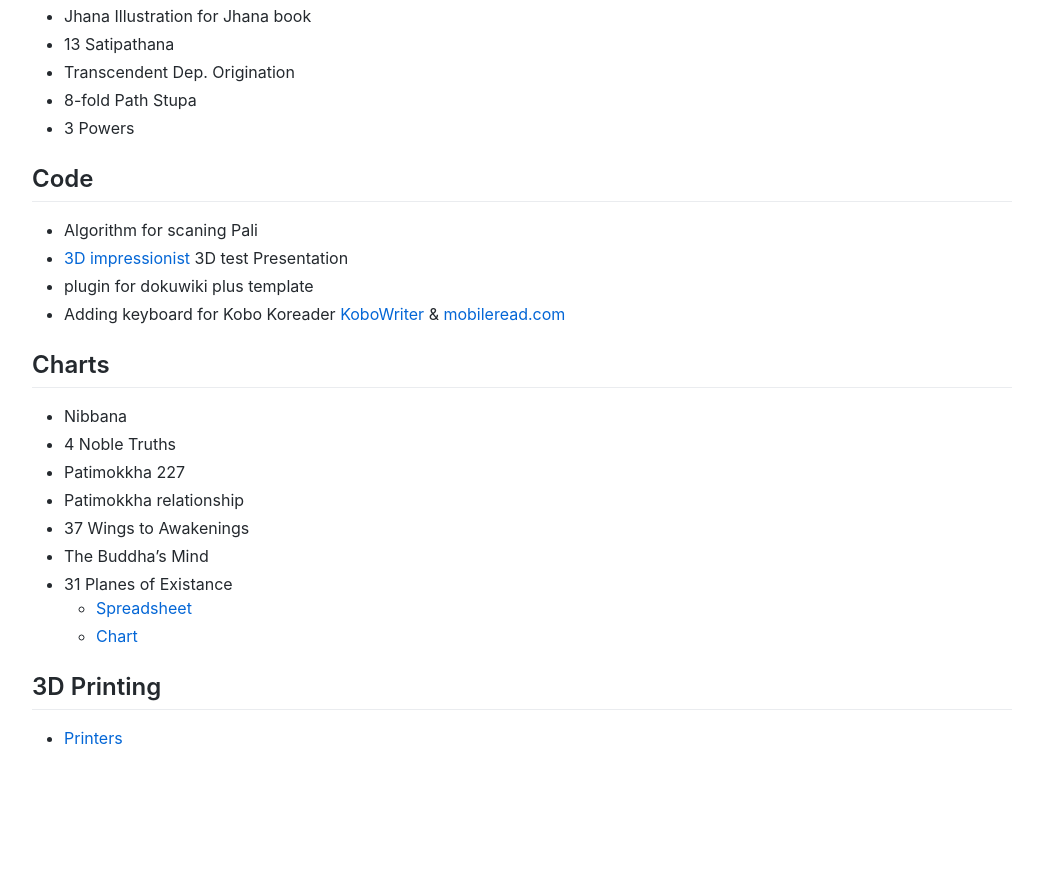
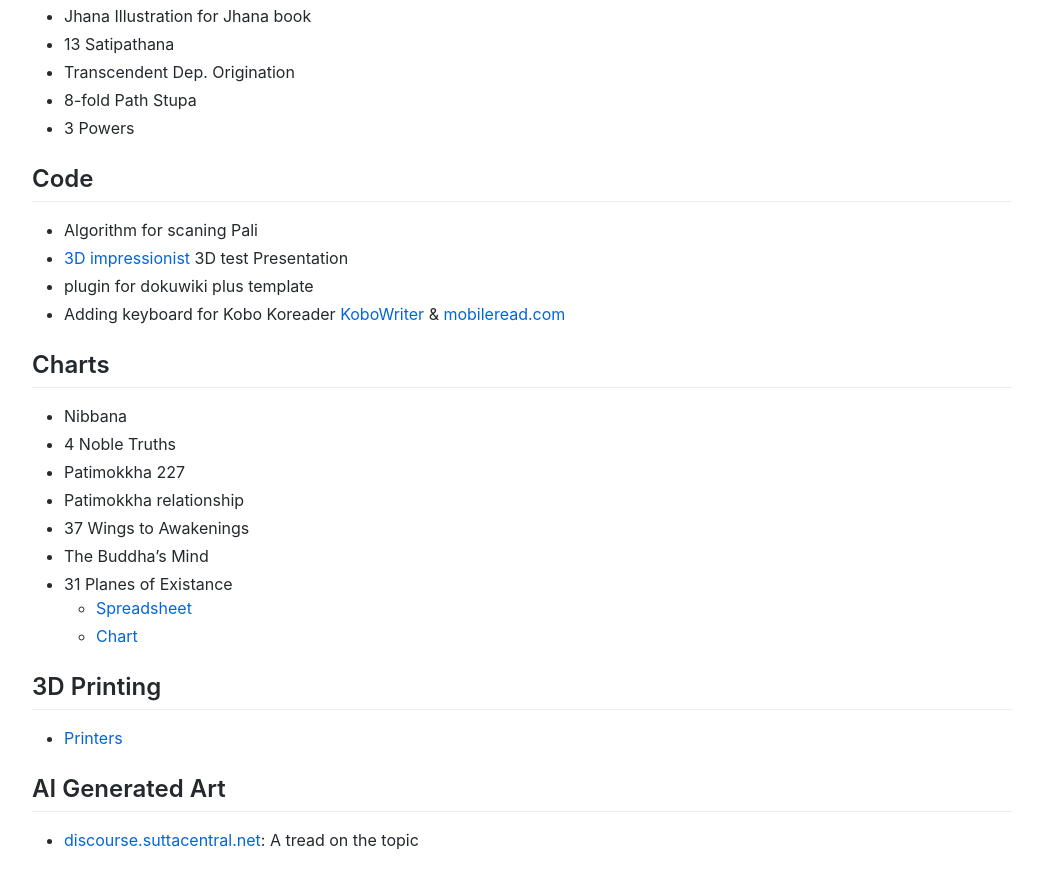
Before and after one commit to cittadhammo/old-personal-website, a Jekyll site: the page built from projects.md, in a window 1280 px wide and 900 px high, scrolled down 1223 px. Shown: the top 889 px of the window, without its empty margins (118-1161 px from the left). Built offline with Jekyll 4.4.1, drawn with Linux system fonts in a browser that asks for light colours; before the commit the page ends 2021 px from its top, so only the background shows below that.

Commit message:
Update projects.md

```diff
--- a/projects.md
+++ b/projects.md
@@ -70,3 +70,7 @@ title: Projects
 ## 3D Printing
 
 - [Printers](https://docs.google.com/document/d/1D5xxhqqoeXHjThn9ryQusZ4Ha8XDlrCnOrlBaLQUVmE/edit?usp=sharing)
+
+## AI Generated Art
+
+- [discourse.suttacentral.net](https://discourse.suttacentral.net/t/dhamma-art-by-ai-wow/26541/28): A tread on the topic
```
